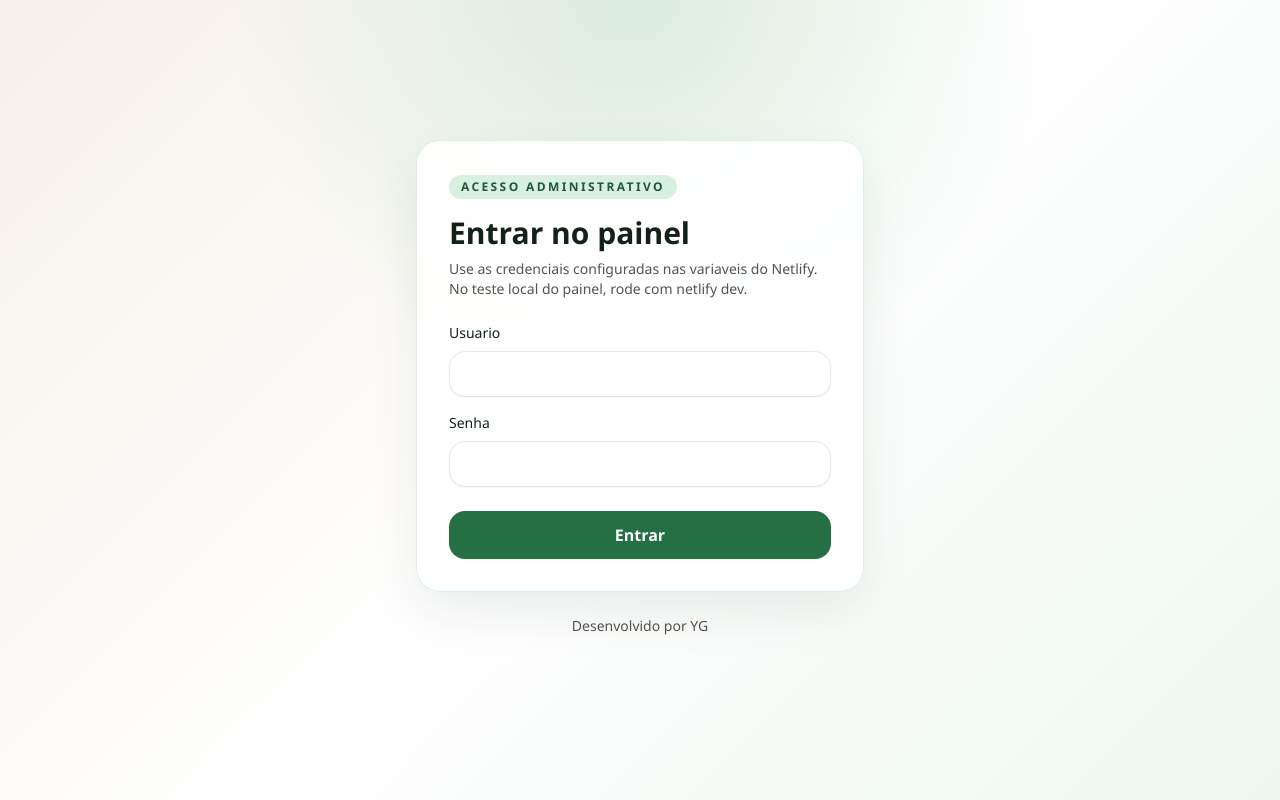
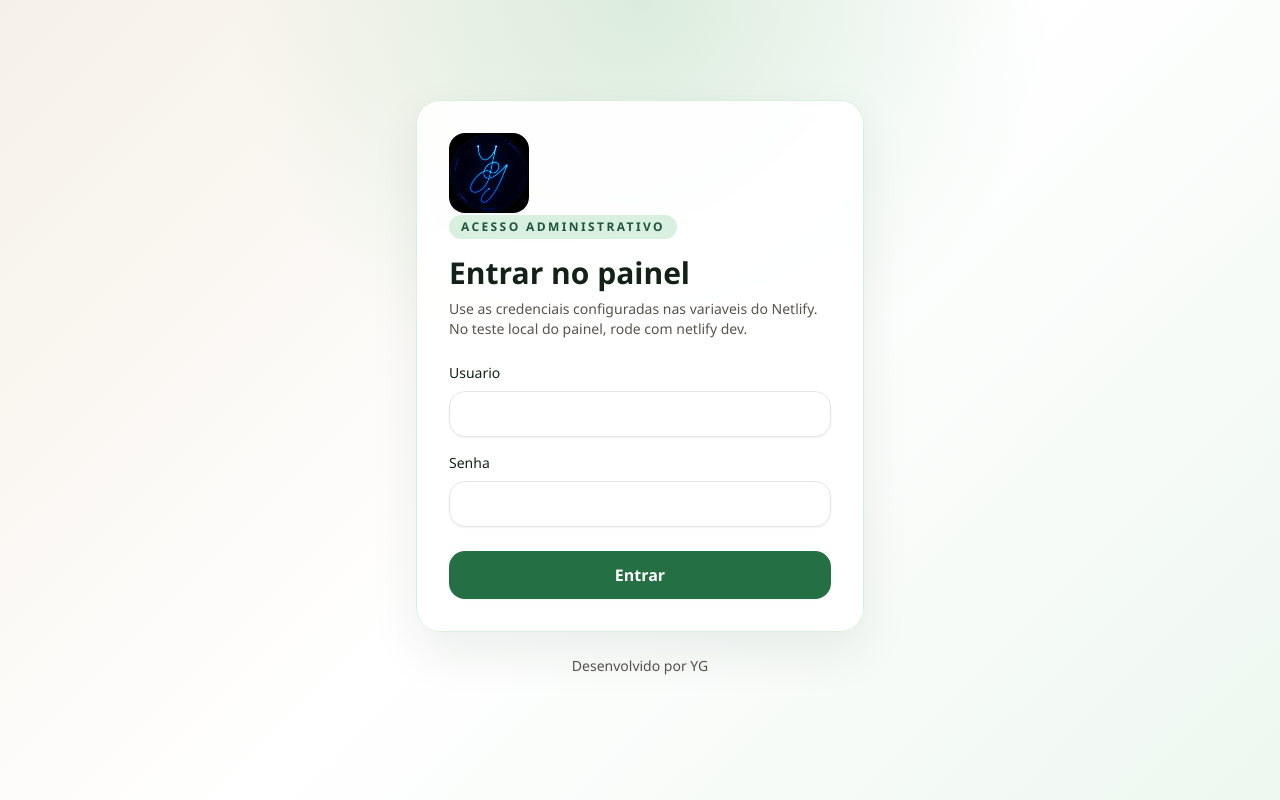
Before and after one commit to guedesyc/maintenance, a React (Vite) app: page /admin/login in a window 1280 px wide. Built offline with nearby package versions, Linux system fonts and the light colour scheme; no server answers.

Commit message:
feat: add YG Systems branding

```diff
--- a/index.html
+++ b/index.html
@@ -4,6 +4,8 @@
     <meta charset="UTF-8" />
     <meta name="viewport" content="width=device-width, initial-scale=1.0" />
     <title>Cadastro de Equipamentos</title>
+    <link rel="icon" type="image/png" href="/yg-systems-logo.png" />
+    <link rel="apple-touch-icon" href="/yg-systems-logo.png" />
   </head>
   <body class="bg-sand">
     <div id="root"></div>
--- a/src/components/AdminLayout.tsx
+++ b/src/components/AdminLayout.tsx
@@ -20,6 +20,7 @@ export default function AdminLayout() {
       <div className="mx-auto flex min-h-screen max-w-7xl flex-col gap-6 px-4 py-6 lg:flex-row lg:px-6">
         <aside className="panel w-full p-4 lg:sticky lg:top-6 lg:h-fit lg:w-72">
           <div className="rounded-3xl bg-brand-900 px-5 py-6 text-white">
+            <img src="/yg-systems-logo.png" alt="YG Systems" className="h-16 w-16 rounded-2xl object-cover shadow-sm" />
             <p className="text-xs uppercase tracking-[0.25em] text-brand-100">Painel administrativo</p>
             <h1 className="mt-3 text-2xl font-semibold">Equipamentos</h1>
             <p className="mt-2 text-sm text-brand-100">Importe catalogos, acompanhe cadastros e exporte os dados.</p>
--- a/src/pages/AdminLogin.tsx
+++ b/src/pages/AdminLogin.tsx
@@ -30,6 +30,7 @@ export default function AdminLogin() {
   return (
     <div className="flex min-h-screen flex-col items-center justify-center bg-haze px-4">
       <form className="panel w-full max-w-md p-8" onSubmit={onSubmit}>
+        <img src="/yg-systems-logo.png" alt="YG Systems" className="h-20 w-20 rounded-2xl object-cover shadow-sm" />
         <span className="inline-flex rounded-full bg-brand-100 px-3 py-1 text-xs font-semibold uppercase tracking-[0.2em] text-brand-700">
           Acesso administrativo
         </span>
--- a/src/pages/Home.tsx
+++ b/src/pages/Home.tsx
@@ -108,7 +108,13 @@ export default function Home() {
         <section className="panel overflow-hidden">
           <div className="grid gap-8 p-6 md:p-10 lg:grid-cols-[1.1fr_0.9fr]">
             <div>
-              <div className="flex flex-wrap items-center gap-3">
+              <div className="flex flex-wrap items-center gap-4">
+                <img
+                  src="/yg-systems-logo.png"
+                  alt="YG Systems"
+                  className="h-16 w-16 rounded-2xl object-cover shadow-sm"
+                />
+                <div className="flex flex-wrap items-center gap-3">
                 <span className="inline-flex rounded-full bg-brand-100 px-3 py-1 text-xs font-semibold uppercase tracking-[0.2em] text-brand-700">
                   Cadastro de Equipamentos
                 </span>
@@ -116,6 +122,7 @@ export default function Home() {
                   <ShieldCheck className="mr-2 h-4 w-4" />
                   Painel ADM
                 </Link>
+                </div>
               </div>
 
               <h1 className="mt-4 text-4xl font-semibold tracking-tight text-ink">
```
Also changed, not shown: public/yg-systems-logo.png (added).
